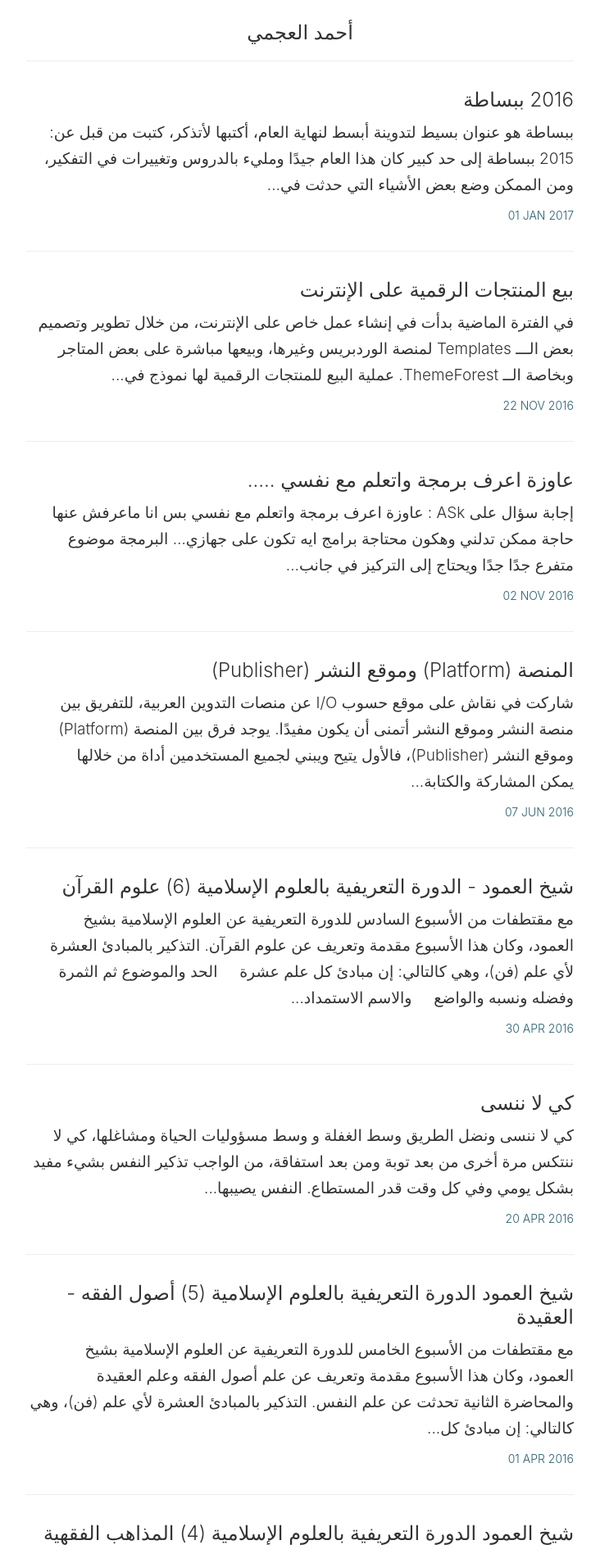
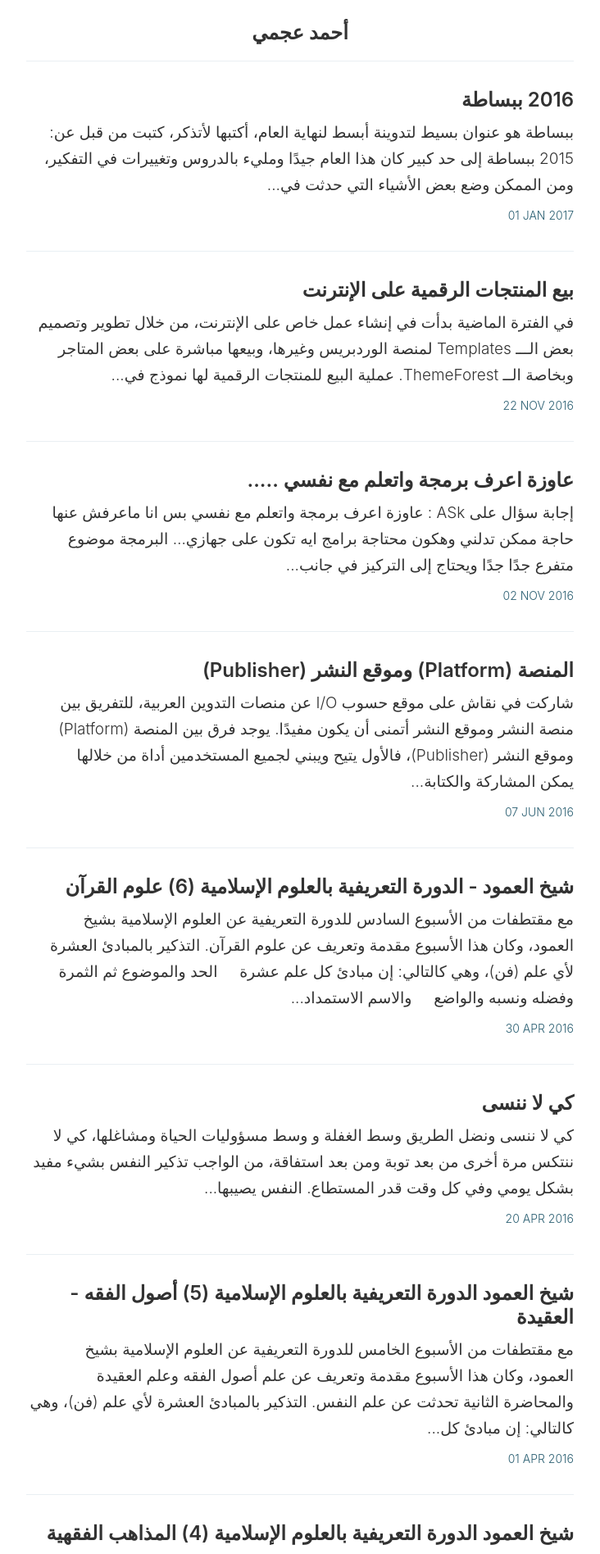
Before and after one commit to ahmadajmi/blog, a Jekyll site: the page built from index.html, in a window 1280 px wide. Shown: the top 1896 px of the page at 82% size, without its empty margins (274-1006 px from the left). Built offline with Jekyll 4.4.1, drawn with Linux system fonts in a browser that asks for light colours; some web fonts are replaced; the list of posts is cut into pages by our own code.

Commit message:
Typography improvment

```diff
--- a/_config.yml
+++ b/_config.yml
@@ -6,7 +6,7 @@
 # 'jekyll serve'. If you change this file, please restart the server process.
 
 # Site settings
-title:       أحمد العجمي
+title:       أحمد عجمي
 email:       ahmad@ahmadajmi.com
 description: ''
 baseurl:     '' # The subpath of your site, e.g. /blog
--- a/_sass/components/_logo.scss
+++ b/_sass/components/_logo.scss
@@ -5,6 +5,7 @@
 .c-logo {
   &__link {
     font-size: $font-size-h3;
+    font-weight: $font-weight-bold;
     transition: $global-transition;
 
     @include attention() {
--- a/_sass/components/_post-card.scss
+++ b/_sass/components/_post-card.scss
@@ -20,6 +20,7 @@
   &__title {
     margin-bottom: half($font-size-base);
     font-size: $font-size-h3;
+    font-weight: $font-weight-bold;
     transition: $global-transition;
   }
 
--- a/_sass/settings/_type.scss
+++ b/_sass/settings/_type.scss
@@ -23,7 +23,6 @@ $font-size-tiny:   12px;
 $font-weight-light:   300;
 $font-weight-regular: 400;
 $font-weight-bold:    600;
-$font-weight-bolder:  900;
 
 $line-height-base:   round($font-size-base   *  1.7);
 $line-height-medium: round($font-size-medium * 1.55);
```
